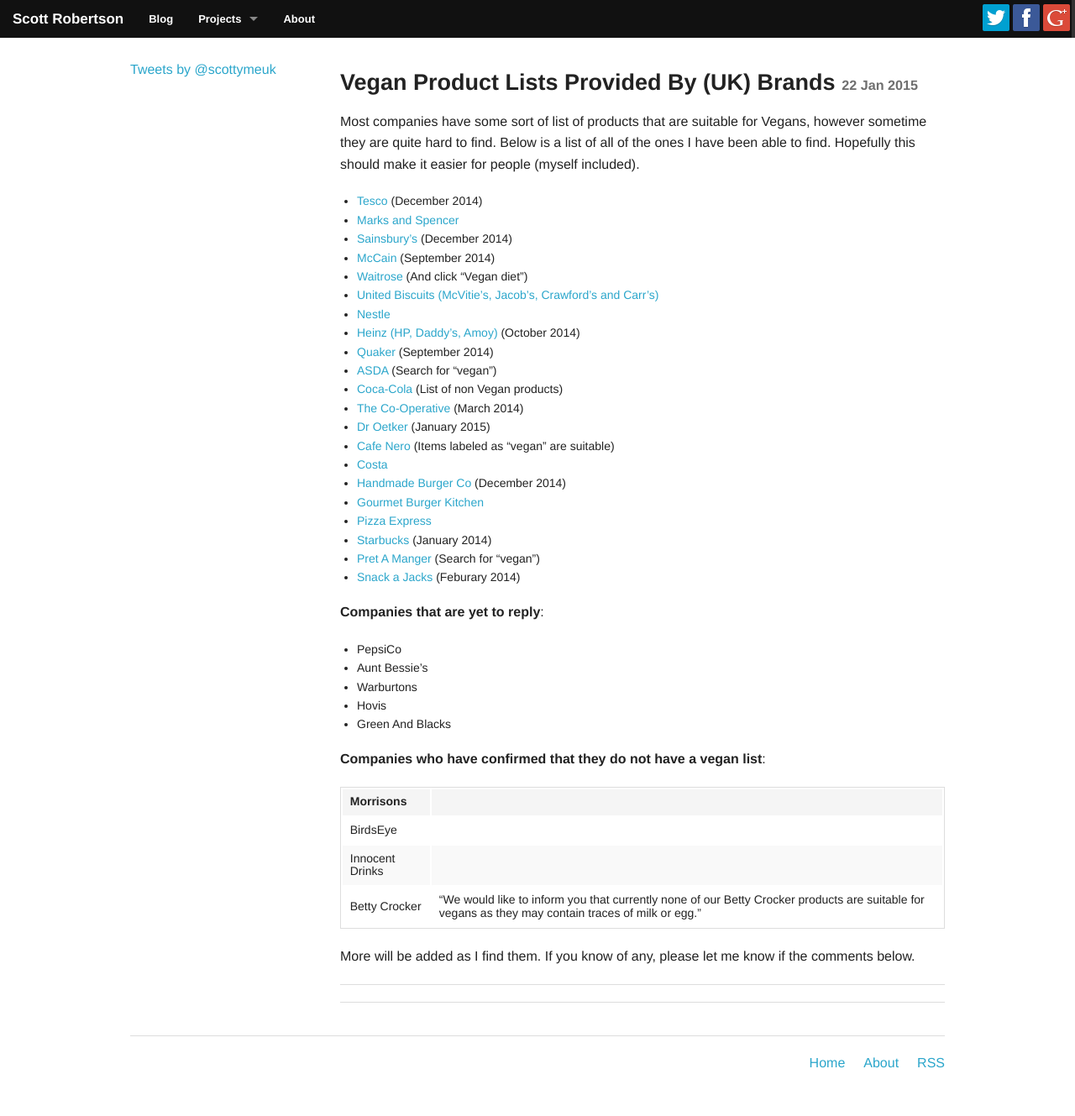
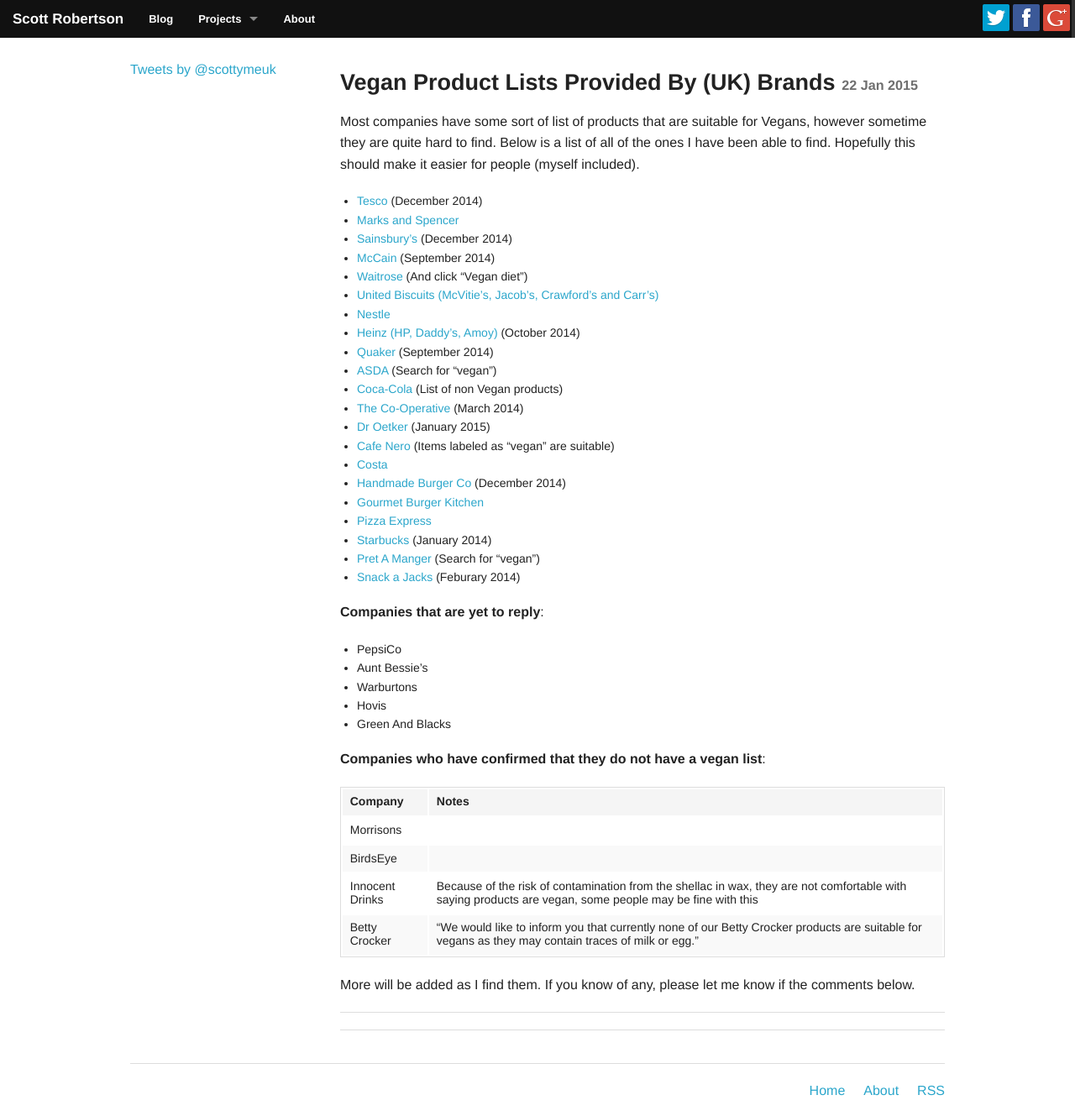
Before and after one commit to scottrobertson/scottrobertson.me, a Jekyll site: the page built from _posts/2015-01-22-uk-brands-vegan-lists.markdown, in a window 1280 px wide. Shown: the whole page at 84% size. Built offline with Jekyll 4.4.1, drawn with Linux system fonts in a browser that asks for light colours; nearby versions of some CDN libraries; Markdown is read by kramdown in place of the engine named in the settings; comment, search, counter and statistics services are not loaded; before the commit the page ends 1296 px from its top, so only the background shows below that.

Commit message:
Update 2015-01-22-uk-brands-vegan-lists.markdown

```diff
--- a/_posts/2015-01-22-uk-brands-vegan-lists.markdown
+++ b/_posts/2015-01-22-uk-brands-vegan-lists.markdown
@@ -39,10 +39,11 @@
 
 **Companies who have confirmed that they do not have a vegan list**:
 
+| Company | Notes |
+|-----------------|----------------------------------------------------------------------------------------------------------------------------------------------------------|
 | Morrisons |  |
-|-----------------|----------------------------------------------------------------------------------------------------------------------------------------------------|
 | BirdsEye |  |
-| Innocent Drinks |  |
+| Innocent Drinks | Because of the risk of contamination from the shellac in wax, they are not comfortable with saying products are vegan, some people may be fine with this |
 | Betty Crocker | "We would like to inform you that currently none of our Betty Crocker products are suitable for vegans as they may contain traces of milk or egg." |
 
 More will be added as I find them. If you know of any, please let me know if the comments below.
```
